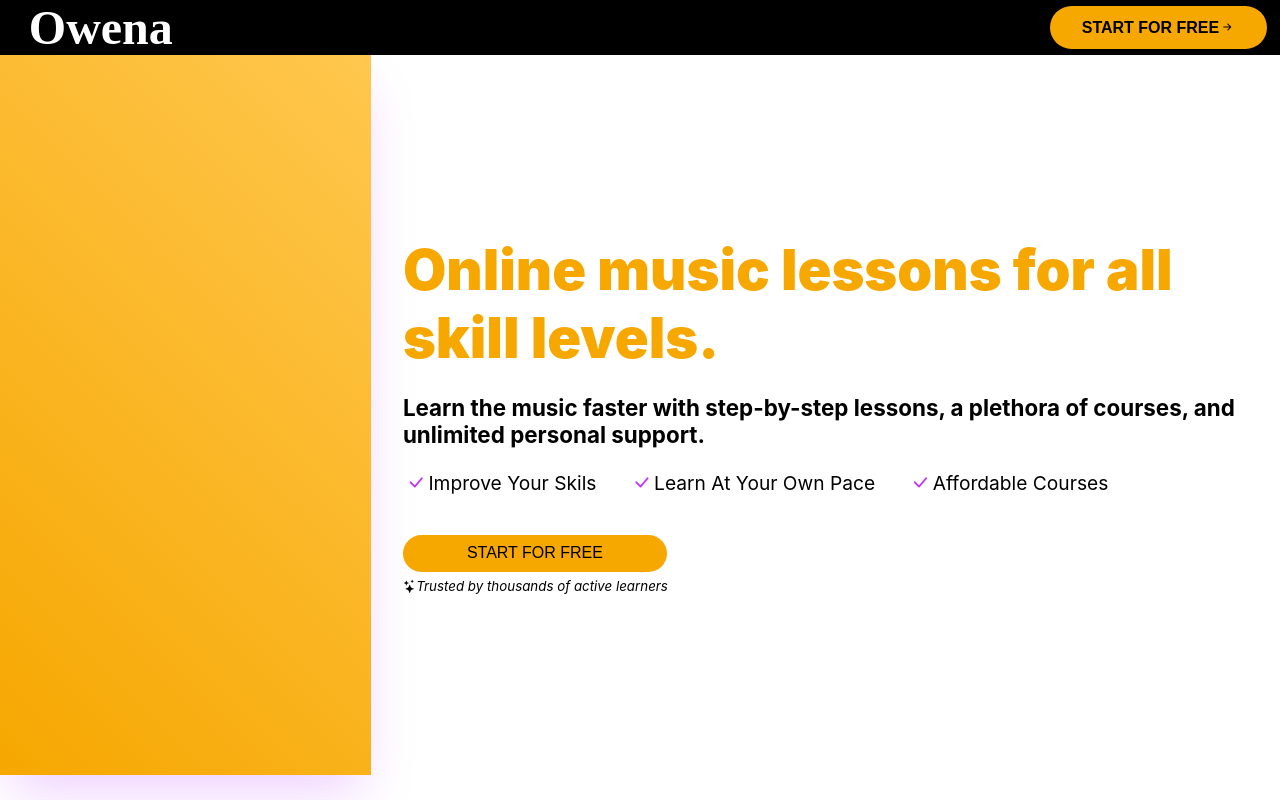
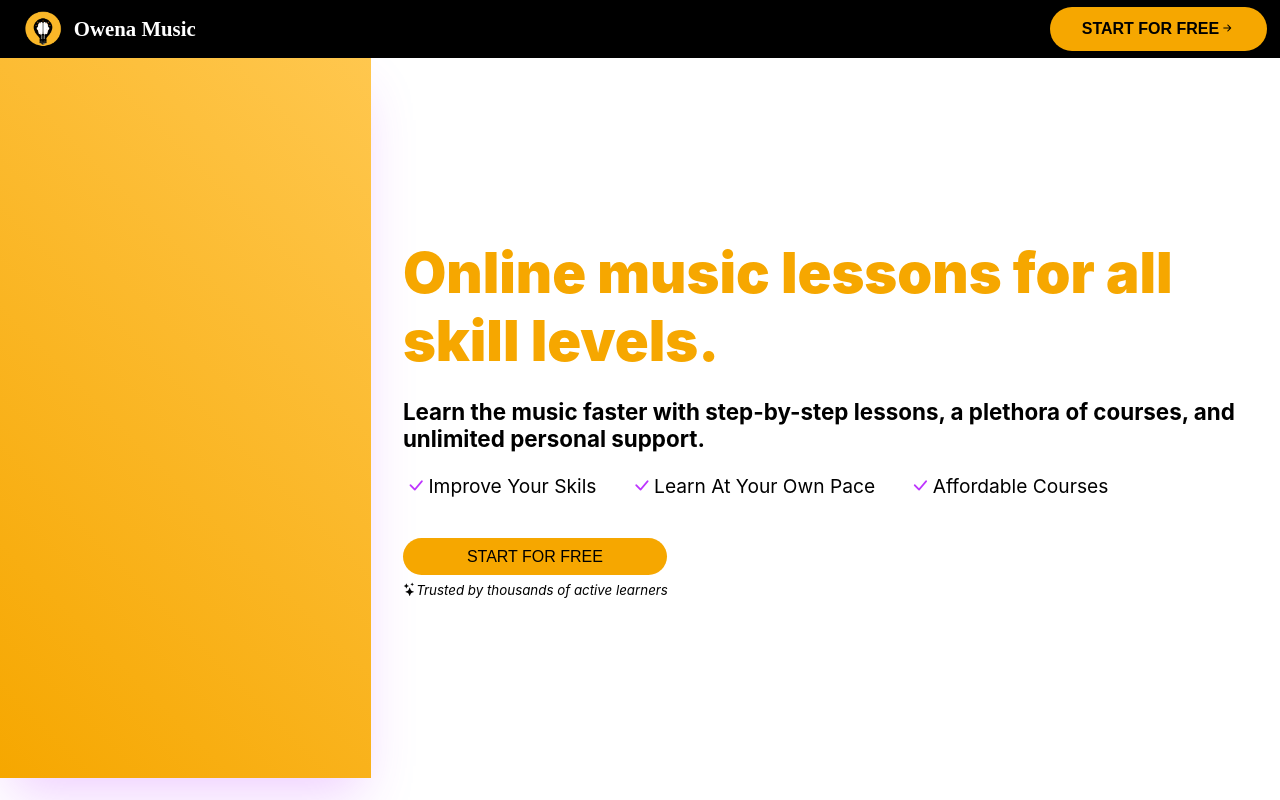
Before and after one commit to ernestharuna/owenahub-v1, a React (Vite) app: page / in a window 1280 px wide. Shown: the top 800 px of the page. Built offline with nearby package versions, Linux system fonts and the light colour scheme; a web font is replaced by a local one.

Commit message:
Added business logo

```diff
--- a/src/components/GuestLayout.jsx
+++ b/src/components/GuestLayout.jsx
@@ -1,5 +1,7 @@
 import { Outlet } from "react-router-dom";
 import PrimaryBtn from "./PrimaryBtn";
+
+import logo from '../assets/owena_logo.png'
 
 const GuestLayout = () => {
     return (
@@ -7,7 +9,8 @@ const GuestLayout = () => {
             <header>
                 <nav className="">
                     <div id="nav-list">
-                        <h1>Owena</h1>
+                        <img src={logo} alt="_logo" style={{ width: '60px' }} />
+                        <h1>Owena Music</h1>
                     </div>
 
                     <div>
--- a/src/styles/index.scss
+++ b/src/styles/index.scss
@@ -40,7 +40,9 @@ header {
 
         h1 {
             margin: 0 1rem;
-            font-size: 3rem;
+            font-size: 1.3rem;
+            position: relative;
+            left: -15px;
             font-family: $font;
         }
     }
```
Also changed, not shown: src/assets/owena_logo.png (added).
